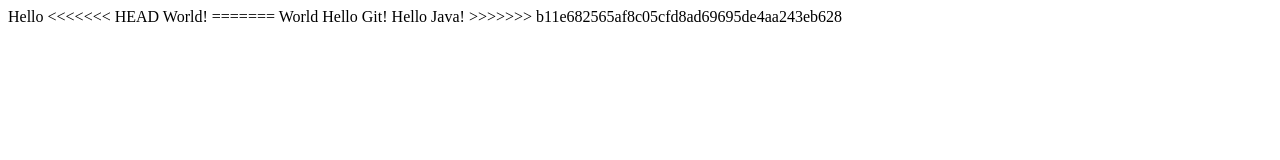
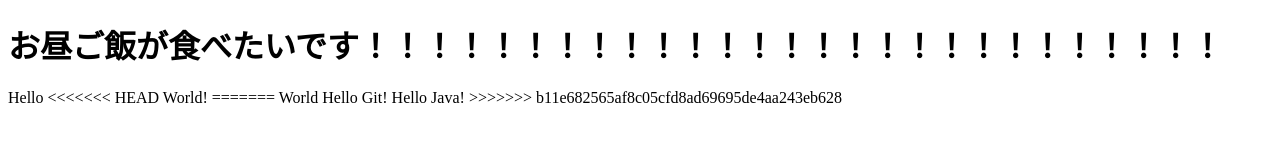
Before and after one commit to karakazeviewview/miniSite, a plain HTML site: page index.html in a window 1280 px wide. Drawn offline with Linux system fonts and the light colour scheme.

Commit message:
index.html変更、txt追加

```diff
--- a/index.html
+++ b/index.html
@@ -5,6 +5,7 @@
 		<title>title</title>
 	</head>
 	<body>
+		<h1>お昼ご飯が食べたいです！！！！！！！！！！！！！！！！！！！！！！！！！！！</h2>
 		Hello
 <<<<<<< HEAD
 		World!
```
Also changed, not shown: gohan.txt (added).
